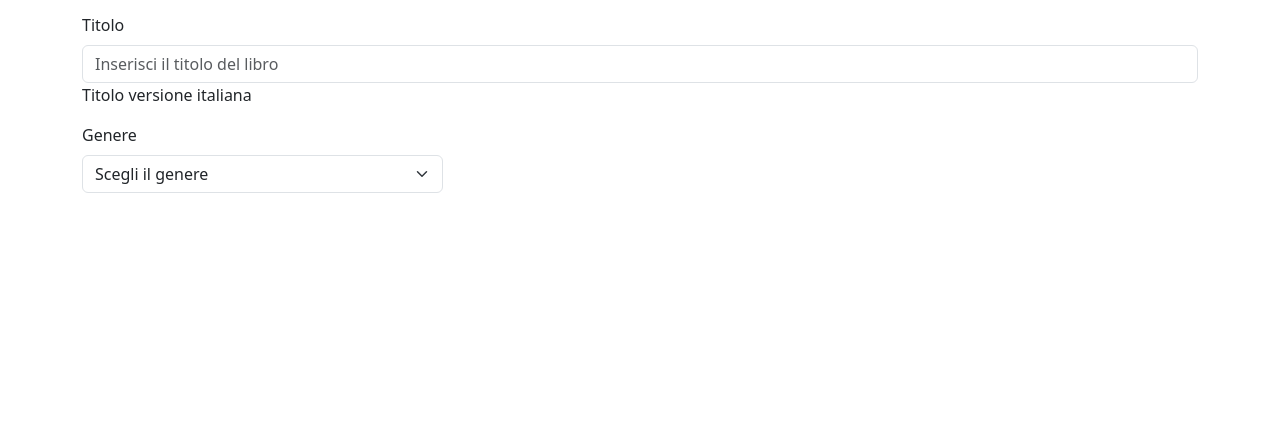
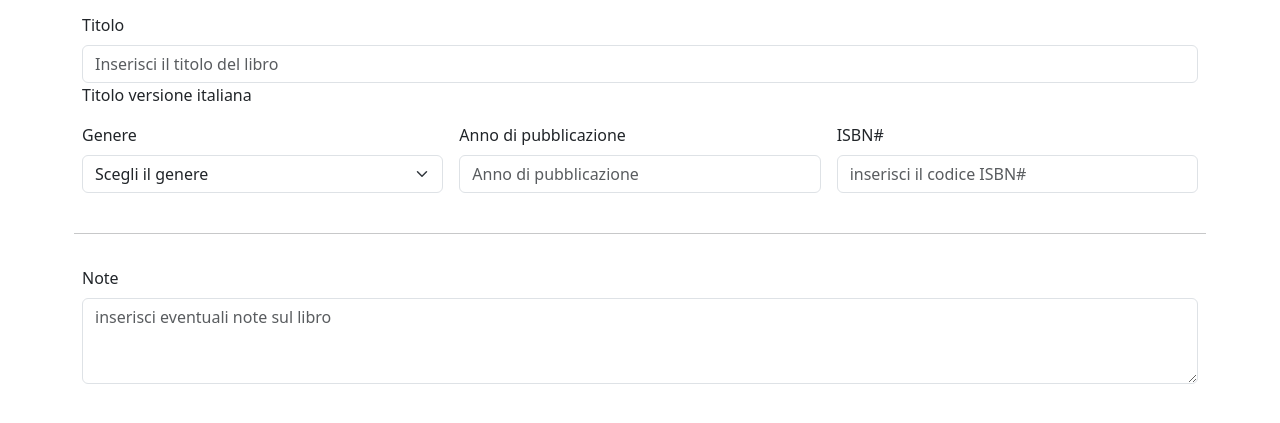
Before and after one commit to PaoloRen/html-css-bootstrap-dashboard, a plain HTML site: page newbookpage.html in a window 1280 px wide. Shown: the part 245-668 px from the top of the page. Drawn offline with nearby package versions, Linux system fonts and the light colour scheme.

Commit message:
added:more form

```diff
--- a/newbookpage.html
+++ b/newbookpage.html
@@ -37,7 +37,7 @@
         <div class="container">
             <h1 class="mb-4">Nuovo Libro</h1>
             <!--qua iniziano i form, devo riprendere la lezione perche bootstrap ha tanti form e non ho capito cosa cambia uno dall altro-->
-            <div class="row g-3">
+            <div class="row g-3 ">
                 <div class="col">
                   <label for="Nome autore" class="form-label">Nome autore</label>
                   <input type="text" class="form-control" placeholder="Inserisci il nome dell'autore" aria-label="Nome autore">
@@ -60,8 +60,19 @@
                         <option value="3">Three</option>
                       </select>
                 </div>
-                <div class="col-4"></div>
-                <div class="col-4"></div>
+                <div class="col-4 mb-4">
+                  <label for="Anno di Pubblicazione" class="form-label">Anno di pubblicazione</label>
+                  <input type="text" class="form-control" placeholder="Anno di pubblicazione" aria-label="Anno di pubblicazione">
+                </div>
+                <div class="col-4">
+                  <label for="ISBN#" class="form-label">ISBN#</label>
+                  <input type="text" class="form-control" placeholder="inserisci il codice ISBN#" aria-label="ISBN#">
+                </div>
+                <hr class="mb-3">
+                <div class="mb-3 col-12">
+                  <label for="note" class="form-label">Note</label>
+                  <textarea class="form-control" id="note" rows="3" placeholder="inserisci eventuali note sul libro"></textarea>
+                </div>
               </div>
         </div>
     </main>
```
